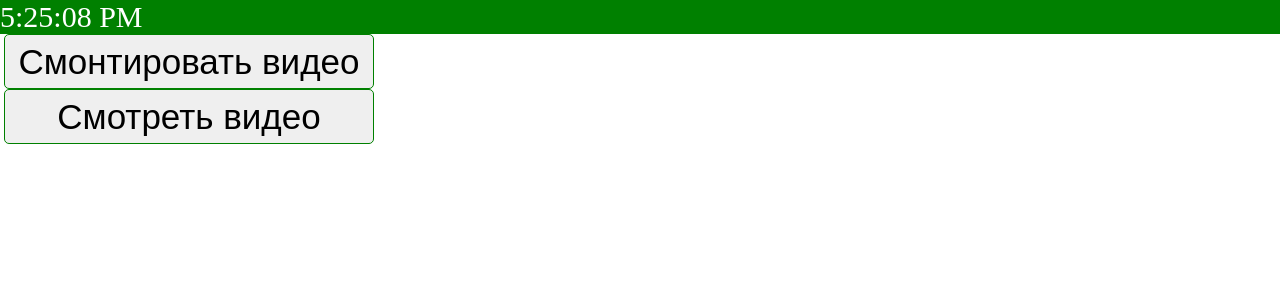
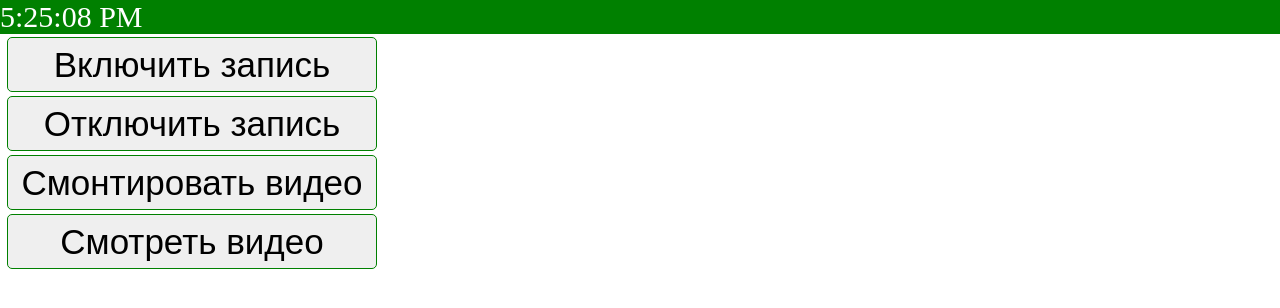
Before and after one commit to amperka/GrowBox, a Flask app: page /make_video in a window 1280 px wide. Shown: the top 308 px of the page. Run offline with Flask 2, Linux system fonts and the light colour scheme; some libraries are stand-ins or nearby versions.

Commit message:
Add preloader to video.html, style for preloader(preloader.css and processing.gif). Change settings_style.css, teacher_settings.css. TODO recordVideo, finish record in server.py

```diff
--- a/server.py
+++ b/server.py
@@ -154,7 +154,7 @@ def log_in():
     passwd = request.form["passwd"]
     if check_auth(login, passwd):
         return render_template("/settings/teacher_settings.html", title='Настройки сети', goback='/index')
-    return str("You are not loggined") #testing
+    return str("You are not loggined") #testing, need to fix
 
 @app.route("/login")
 def secret_page():
--- /dev/null
+++ b/static/css/preloader.css
@@ -0,0 +1,11 @@
+#preloader {
+	position: fixed;
+	left: 0;
+	top: 0;
+	z-index: 999;
+	width: 100%;
+	height: 100%;
+	overflow: visible;
+	display: none;
+	background: #333 url('../img/processing.gif') no-repeat center center;
+}
--- a/static/css/settings_style.css
+++ b/static/css/settings_style.css
@@ -94,7 +94,6 @@
 .saved {
 	margin: auto;
 	color: green;
-	#visibility: hidden;
 	display: none;
 	text-align: center;
 	font-size: 20px;
--- a/static/css/teacher_settings.css
+++ b/static/css/teacher_settings.css
@@ -19,7 +19,6 @@ input {
 .saved-banner {
 	margin: auto;
 	color: green;
-	#visibility: hidden;
 	display: none;
 	text-align: center;
 	font-size: 20px;
--- a/templates/camera/video.html
+++ b/templates/camera/video.html
@@ -1,23 +1,29 @@
 {% extends "base.html" %}
 {% block headerScript %}
 	<link rel="stylesheet" href="../../static/css/camera.css">
+	<link rel="stylesheet" href="../../static/css/preloader.css">
+	<script src="../static/js/node_modules/jquery/dist/jquery.min.js"></script>
 {% endblock %}
 
 {% block content %}
 
-	<div>
-		<input type=button onclick="make_video()" value="Смонтировать видео"/>
-  	</div>
-	<div>
-		<input type=button onclick="watch_video()" value="Смотреть видео"/>
+	<div class=video-control>
+		<table>
+			<tr><td><input type="button" onclick="recordVideo()" value="Включить запись"/></td></tr>
+			<tr><td><input type="button" onclick="finishRecord()" value="Отключить запись"/></td></tr>
+			<tr><td><input type="button" onclick="makeVideo()" value="Смонтировать видео"/></td></tr>
+			<tr><td><input type="button" onclick="watchVideo()" value="Смотреть видео"/></td></tr>
+		</table>
 	</div>
 
 	<div id="image_place" width=500 height=500></div>
 
+	<div id="preloader"></div>
+
 	<script>
-		function make_video() {
+		function recordVideo() {
 			var xhr = new XMLHttpRequest();
-			xhr.open('GET', '/make_video', true);
+			xhr.open("GET", "/record_video", true);
 			xhr.send();
 			xhr.onreadystatechange = function() {
 				if (xhr.readyState != 4) return;
@@ -25,12 +31,45 @@
 				if (xhr.status != 200) {
 					alert(xhr.status + ': ' + xhr.statusText);
 				} else {
-					alert("OK");
+					alert("Запись включена");
 				}
 			}
 		}
 
-		function watch_video() {
+		function finishRecord() {
+			var xhr = new XMLHttpRequest();
+			xhr.open("GET", "/finish_record", true);
+			xhr.send();
+			xhr.onreadystatechange = function() {
+				if (xhr.readyState != 4) return;
+
+				if (xhr.status != 200) {
+					alert(xhr.status + ': ' + xhr.statusText);
+				} else {
+					alert("Запись закончена");
+				}
+			}
+		}
+
+		function makeVideo() {
+			var xhr = new XMLHttpRequest();
+			xhr.open('GET', '/make_video', true);
+			xhr.send();
+			$("#preloader").fadeIn();
+			xhr.onreadystatechange = function() {
+				if (xhr.readyState != 4) return;
+
+				if (xhr.status != 200) {
+					alert(xhr.status + ': ' + xhr.statusText);
+				} else {
+					alert("Подготовка видео завершена");
+					$("#preloader").fadeOut(500);
+
+				}
+			}
+		}
+
+		function watchVideo() {
 			if (document.getElementById("image_place").childNodes.length == 0) {
 				var img = new Image(500, 500);
 				img.src = "../static/img/animation.gif";
@@ -40,5 +79,6 @@
 			}
 
 		}
+
 	</script>
 {% endblock %}
```
Also changed, not shown: static/img/processing.gif (added).
